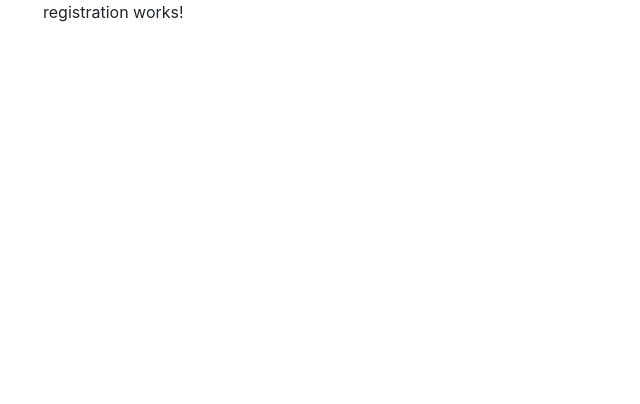
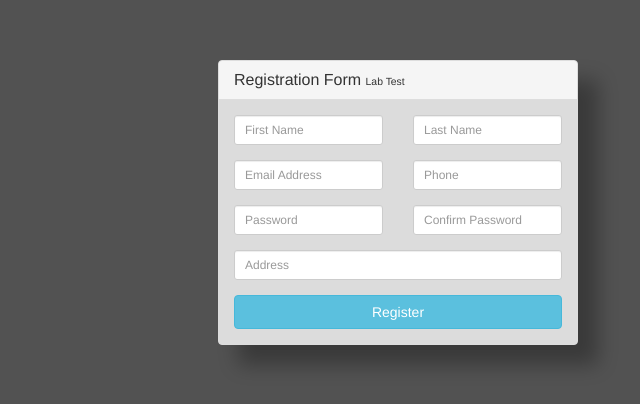
Before and after one commit to mmnabi/angular-lab-test, an Angular app: page /user/registration in a window 1280 px wide. Shown: the top 404 px of the page, without its empty margins (242-882 px from the left). Built offline with nearby package versions, Linux system fonts and the light colour scheme.

Commit message:
Design of registration done

```diff
--- a/src/app/user/registration/registration.component.html
+++ b/src/app/user/registration/registration.component.html
@@ -1 +1,58 @@
-<p>registration works!</p>
+<div class="col-xs-12 col-sm-8 col-md-4 col-sm-offset-2 col-md-offset-4">
+  <div class="panel panel-default">
+    <div class="panel-heading">
+      <h3 class="panel-title">Registration Form <small>Lab Test</small></h3>
+    </div>
+    <div class="panel-body">
+      <form role="form">
+        <div class="row">
+          <div class="col-xs-6 col-sm-6 col-md-6">
+            <div class="form-group">
+              <input type="text" name="first_name" id="first_name" class="form-control input-sm"
+                placeholder="First Name">
+            </div>
+          </div>
+          <div class="col-xs-6 col-sm-6 col-md-6">
+            <div class="form-group">
+              <input type="text" name="last_name" id="last_name" class="form-control input-sm" placeholder="Last Name">
+            </div>
+          </div>
+        </div>
+
+        <div class="row">
+          <div class="col-xs-6 col-sm-6 col-md-6">
+            <div class="form-group">
+              <input type="email" name="email" id="email" class="form-control input-sm" placeholder="Email Address">
+            </div>
+          </div>
+          <div class="col-xs-6 col-sm-6 col-md-6">
+            <div class="form-group">
+              <input type="phone" name="phone" id="phone" class="form-control input-sm" placeholder="Phone">
+            </div>
+          </div>
+        </div>
+
+        <div class="row">
+          <div class="col-xs-6 col-sm-6 col-md-6">
+            <div class="form-group">
+              <input type="password" name="password" id="password" class="form-control input-sm" placeholder="Password">
+            </div>
+          </div>
+          <div class="col-xs-6 col-sm-6 col-md-6">
+            <div class="form-group">
+              <input type="password" name="password_confirmation" id="password_confirmation"
+                class="form-control input-sm" placeholder="Confirm Password">
+            </div>
+          </div>
+        </div>
+
+        <div class="form-group">
+          <input type="address" name="address" id="address" class="form-control input-sm" placeholder="Address">
+        </div>
+
+        <input type="submit" value="Register" class="btn btn-info btn-block">
+
+      </form>
+    </div>
+  </div>
+</div>
--- a/src/app/user/user.component.html
+++ b/src/app/user/user.component.html
@@ -1,5 +1,5 @@
 <div class="container">
-    <div class="col-md-8 offset-md-2">
-        <router-outlet></router-outlet>
-    </div>
+  <div class="row centered-form">
+    <router-outlet></router-outlet>
+  </div>
 </div>
--- a/src/index.html
+++ b/src/index.html
@@ -1,5 +1,6 @@
 <!doctype html>
 <html lang="en">
+
 <head>
   <meta charset="utf-8">
   <title>LabTestUi</title>
@@ -7,12 +8,22 @@
 
   <meta name="viewport" content="width=device-width, initial-scale=1">
   <link rel="icon" type="image/x-icon" href="favicon.ico">
-  <link rel="stylesheet" href="https://stackpath.bootstrapcdn.com/bootstrap/4.3.1/css/bootstrap.min.css" integrity="sha384-ggOyR0iXCbMQv3Xipma34MD+dH/1fQ784/j6cY/iJTQUOhcWr7x9JvoRxT2MZw1T" crossorigin="anonymous">
+  <link href="//netdna.bootstrapcdn.com/bootstrap/3.1.0/css/bootstrap.min.css" rel="stylesheet" id="bootstrap-css">
+  <script src="//netdna.bootstrapcdn.com/bootstrap/3.1.0/js/bootstrap.min.js"></script>
+  <script src="//code.jquery.com/jquery-1.11.1.min.js"></script>
 </head>
+
 <body>
   <app-root></app-root>
-  <script src="https://code.jquery.com/jquery-3.3.1.slim.min.js" integrity="sha384-q8i/X+965DzO0rT7abK41JStQIAqVgRVzpbzo5smXKp4YfRvH+8abtTE1Pi6jizo" crossorigin="anonymous"></script>
-<script src="https://cdnjs.cloudflare.com/ajax/libs/popper.js/1.14.7/umd/popper.min.js" integrity="sha384-UO2eT0CpHqdSJQ6hJty5KVphtPhzWj9WO1clHTMGa3JDZwrnQq4sF86dIHNDz0W1" crossorigin="anonymous"></script>
-<script src="https://stackpath.bootstrapcdn.com/bootstrap/4.3.1/js/bootstrap.min.js" integrity="sha384-JjSmVgyd0p3pXB1rRibZUAYoIIy6OrQ6VrjIEaFf/nJGzIxFDsf4x0xIM+B07jRM" crossorigin="anonymous"></script>
+  <script src="https://code.jquery.com/jquery-3.3.1.slim.min.js"
+    integrity="sha384-q8i/X+965DzO0rT7abK41JStQIAqVgRVzpbzo5smXKp4YfRvH+8abtTE1Pi6jizo" crossorigin="anonymous">
+  </script>
+  <script src="https://cdnjs.cloudflare.com/ajax/libs/popper.js/1.14.7/umd/popper.min.js"
+    integrity="sha384-UO2eT0CpHqdSJQ6hJty5KVphtPhzWj9WO1clHTMGa3JDZwrnQq4sF86dIHNDz0W1" crossorigin="anonymous">
+  </script>
+  <script src="https://stackpath.bootstrapcdn.com/bootstrap/4.3.1/js/bootstrap.min.js"
+    integrity="sha384-JjSmVgyd0p3pXB1rRibZUAYoIIy6OrQ6VrjIEaFf/nJGzIxFDsf4x0xIM+B07jRM" crossorigin="anonymous">
+  </script>
 </body>
+
 </html>
--- a/src/styles.css
+++ b/src/styles.css
@@ -1 +1,12 @@
 /* You can add global styles to this file, and also import other style files */
+body{
+    background-color: #525252;
+}
+.centered-form{
+	margin-top: 60px;
+}
+
+.centered-form .panel{
+	background: rgba(255, 255, 255, 0.8);
+	box-shadow: rgba(0, 0, 0, 0.3) 20px 20px 20px;
+}
```
